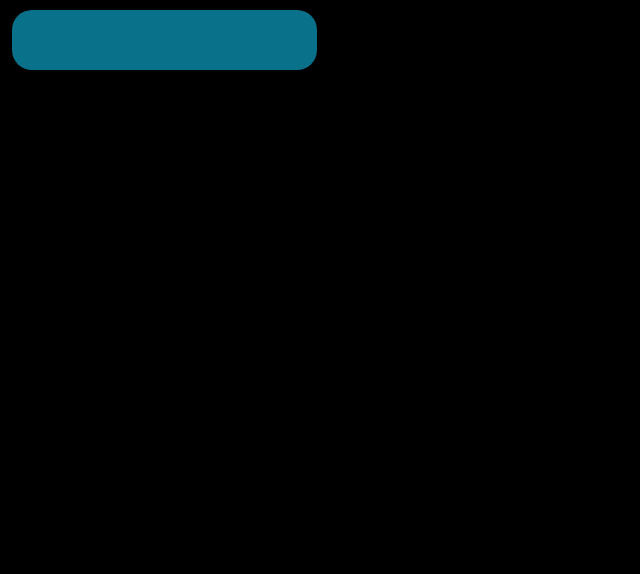
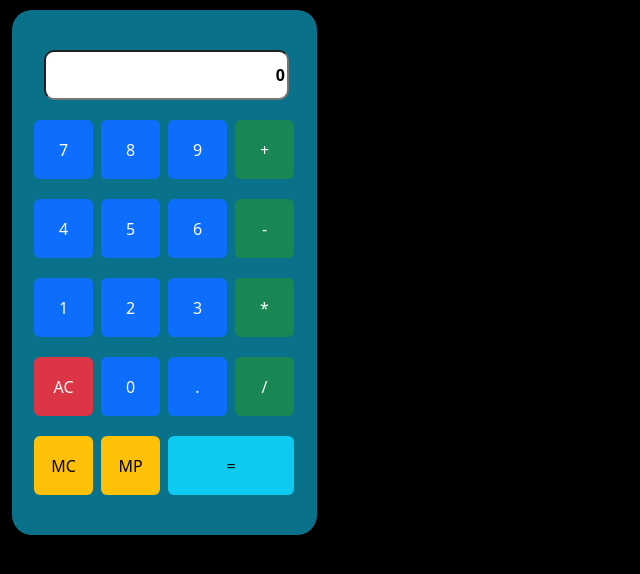
Before and after one commit to WontonLov3r/Calculator, a plain HTML site: page index.html in a window 1280 px wide. Shown: the whole page, without its empty margins (0-640 px from the left). Drawn offline with nearby package versions, Linux system fonts and the light colour scheme; a small style sheet from the web is missing.

Commit message:
added html structure

```diff
--- a/index.html
+++ b/index.html
@@ -7,7 +7,7 @@
     <meta name="viewport" content="width=device-width, initial-scale=1, shrink-to-fit=no">
 
     <link href="https://cdn.jsdelivr.net/npm/bootstrap@5.3.2/dist/css/bootstrap.min.css" rel="stylesheet"
-    integrity="sha384-iYQeCzEYFbKjA/T2uDLTpkwGzCiq6soy8tYaI1GyVh/UjpbCx/TYkiZhlZB6+fzT" crossorigin="anonymous">
+    crossorigin="anonymous">
     <link rel="stylesheet" href="style.css">
 
   </head>
@@ -15,31 +15,57 @@
   <body>
     <div class="container text-center">
       <div class="calc-container">
+        <div class="row justify-content-center">
+          <form action="calc">
+            <input type="text" id="entry" class="entry text-end" value="0" readonly>
+          </form>
+        </div>
 
+        <div class="row">
+          <button type="button" class="btn btn-primary numBut" onclick="numButPress(7)">7</button>
+          <button type="button" class="btn btn-primary numBut" onclick="numButPress(8)">8</button>
+          <button type="button" class="btn btn-primary numBut" onclick="numButPress(9)">9</button>
+          <button type="button" class="btn btn-success mathBut" onclick="mathButPress('+')">+</button>
+        </div>
 
+        <div class="row">
+          <button type="button" class="btn btn-primary numBut" onclick="numButPress(4)">4</button>
+          <button type="button" class="btn btn-primary numBut" onclick="numButPress(5)">5</button>
+          <button type="button" class="btn btn-primary numBut" onclick="numButPress(6)">6</button>
+          <button type="button" class="btn btn-success mathBut" onclick="mathButPress('-')">-</button>
+        </div>
 
+        <div class="row">
+          <button type="button" class="btn btn-primary numBut" onclick="numButPress(1)">1</button>
+          <button type="button" class="btn btn-primary numBut" onclick="numButPress(2)">2</button>
+          <button type="button" class="btn btn-primary numBut" onclick="numButPress(3)">3</button>
+          <button type="button" class="btn btn-success mathBut" onclick="mathButPress('*')">*</button>
+        </div>
 
+        <div class="row">
+          <button type="button" class="btn btn-danger numBut" onclick="clearButPress()">AC</button>
+          <button type="button" class="btn btn-primary numBut" onclick="numButPress(8)">0</button>
+          <button type="button" class="btn btn-primary numBut" onclick="numButPress('.')">.</button>
+          <button type="button" class="btn btn-success mathBut" onclick="mathButPress('/')">/</button>
+        </div>
 
+        <div class="row">
+          <button type="button" class="btn btn-warning numBut" onclick="copyButPress()">MC</button>
+          <button type="button" class="btn btn-warning numBut" onclick="pasteButPress()">MP</button>
+          <button type="button" class="btn btn-info equalBut" onclick="equalBut()">=</button>
+        </div>
 
 
 
       </div>
     </div>
 
-
-
-
-
-
-
-
-
   <script src="https://cdn.jsdelivr.net/npm/@popperjs/core@2.11.6/dist/umd/popper.min.js"
-    integrity="sha384-oBqDVmMz9ATKxIep9tiCxS/Z9fNfEXiDAYTujMAeBAsjFuCZSmKbSSUnQlmh/jp3" crossorigin="anonymous">
+     crossorigin="anonymous">
   </script>
 
   <script src="https://cdn.jsdelivr.net/npm/bootstrap@5.3.2/dist/js/bootstrap.min.js"
-    integrity="sha384-7VPbUDkoPSGFnVtYi0QogXtr74QeVeeIs99Qfg5YCF+TidwNdjvaKZX19NZ/e6oz" crossorigin="anonymous">
+    crossorigin="anonymous">
   </script>
 
     <script src="script.js"></script>
--- a/style.css
+++ b/style.css
@@ -8,11 +8,11 @@ body {
 }
 
 .entry {
-    width:100px;
+    width:100%;
     height:50px;
     border-radius:10px;
     margin:10px 2px;
-    font-size:10px;
+    font-size:16px;
     font-weight:bold;
 }
 
@@ -26,21 +26,21 @@ body {
 }
 
 .numBut {
-    height: 50px;
-    width:50px;
+    height: 59px;
+    width:59px;
     margin:10px 4px;
     border: none !important;
 }
 
 .mathBut {
-    height:50px;
-    width:50px;
+    height:59px;
+    width:59px;
     margin:10px 4px;
     border: none !important;
 }
 
 .equalBut {
-    height:50px;
+    height:59px;
     width: 126px;
     margin:10px 4px;
     border: none !important;
```
Lines whose indentation alone changed are shown as unchanged.
